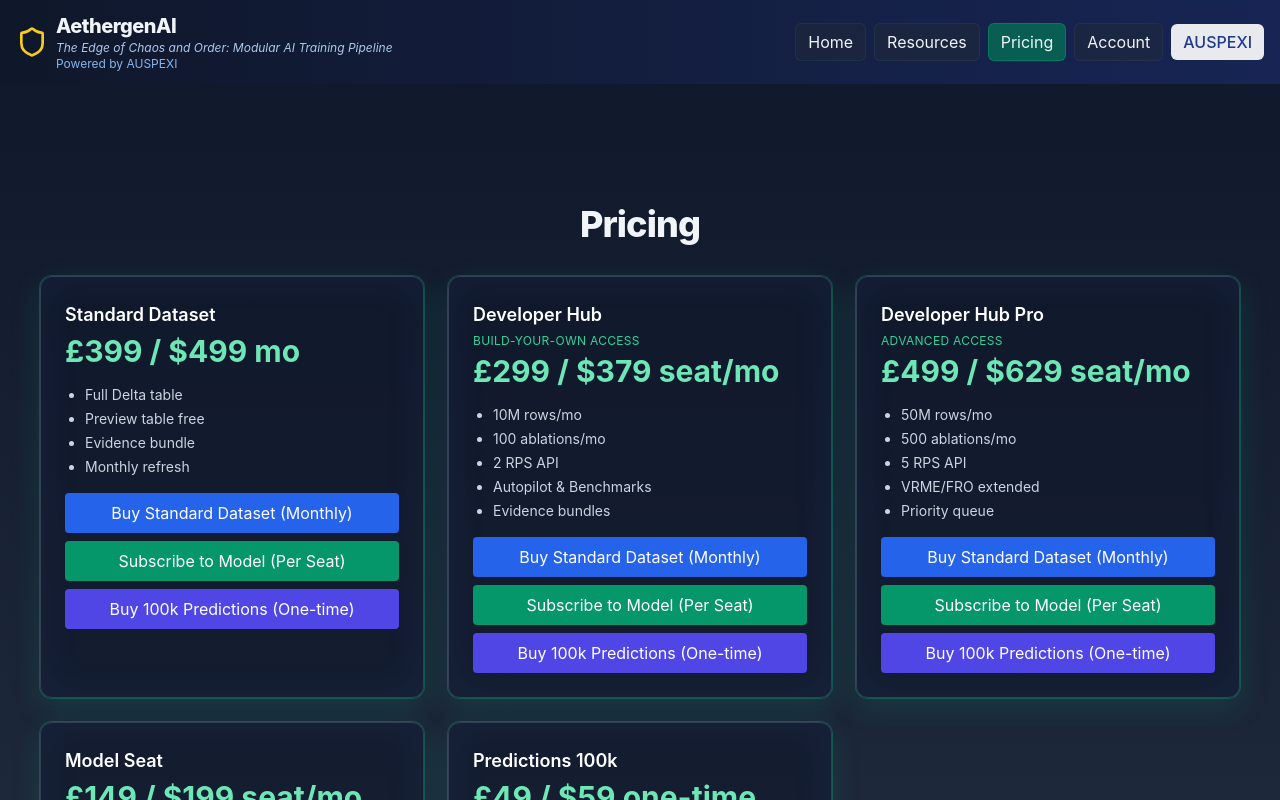
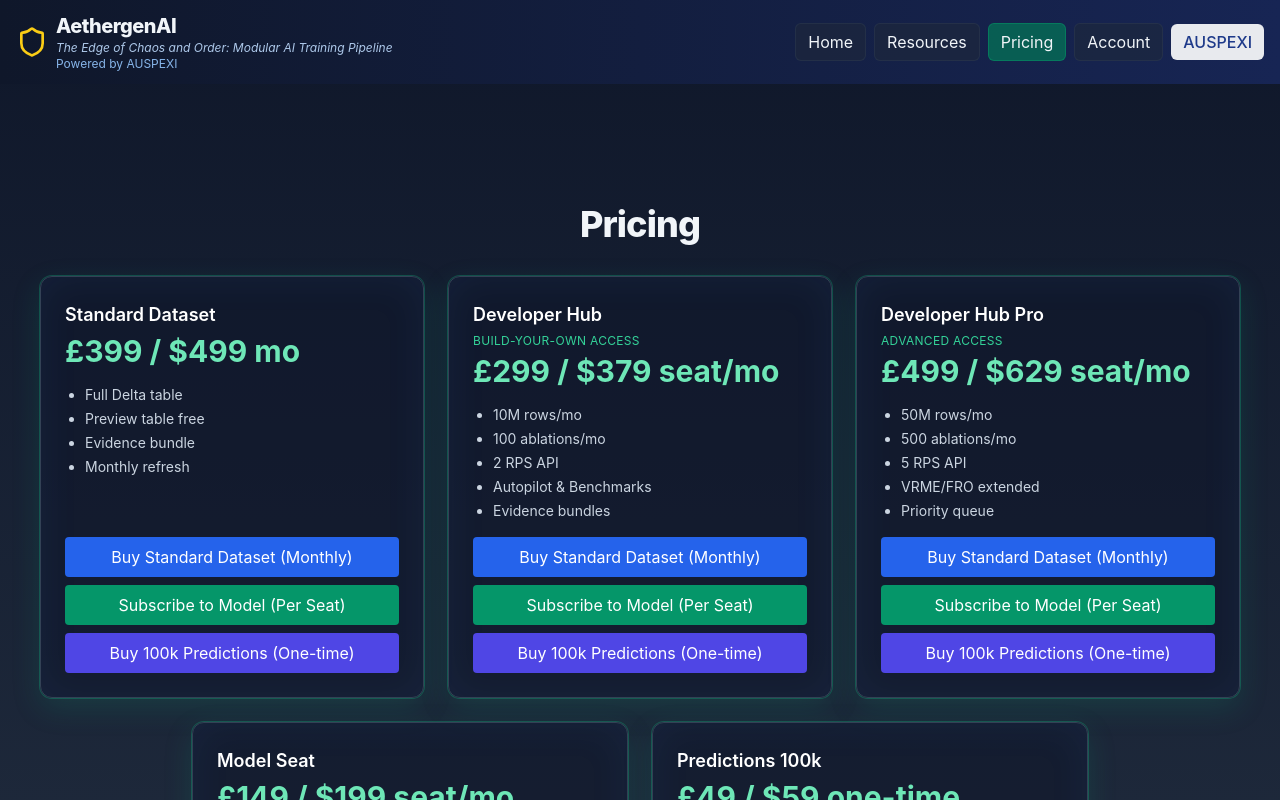
Before and after one commit to AUSPEXI/aethergenai, a React (Vite) app: page / in a window 1280 px wide. Both pictures are taken after a click on the button "Pricing". Shown: the top 800 px of the page. Built offline with nearby package versions, Linux system fonts and the light colour scheme; no server answers.

Commit message:
pricingpage

```diff
--- a/src/components/Marketing/PricingPage.tsx
+++ b/src/components/Marketing/PricingPage.tsx
@@ -6,14 +6,14 @@ type CardTheme = 'dark' | 'light';
 const Card: React.FC<{ title: string; price: string; features: string[]; cta?: React.ReactNode; highlight?: boolean; tagline?: string; theme?: CardTheme }>=({title, price, features, cta, highlight, tagline, theme='dark'})=>{
   const isDark = theme === 'dark';
   return (
-    <div className={`rounded-xl p-6 flex flex-col ${isDark ? 'bg-slate-900/60 text-white neon-card border border-slate-700' : 'bg-white border'}`}>
+    <div className={`rounded-xl p-6 flex flex-col h-full ${isDark ? 'bg-slate-900/60 text-white neon-card border border-slate-700' : 'bg-white border'}`}>
       <div className="text-lg font-semibold mb-1">{title}</div>
       {tagline && <div className={`text-xs mb-1 uppercase tracking-wide ${isDark ? 'text-emerald-400' : 'text-emerald-600'}`}>{tagline}</div>}
       <div className={`text-3xl font-bold mb-4 ${isDark ? 'text-emerald-300' : ''}`}>{price}</div>
       <ul className={`mb-4 list-disc pl-5 text-sm space-y-1 ${isDark ? 'text-slate-300' : 'text-slate-700'}`}>
         {features.map((f)=> <li key={f}>{f}</li>)}
       </ul>
-      {cta}
+      <div className="mt-auto">{cta}</div>
     </div>
   );
 };
@@ -22,7 +22,8 @@ const PricingPage: React.FC = () => {
   return (
     <div className="max-w-7xl mx-auto p-6 text-slate-100" id="pricing">
       <h2 className="text-4xl font-extrabold tracking-tight mb-8 text-center text-slate-100">Pricing</h2>
-      <div className="grid grid-cols-1 md:grid-cols-2 lg:grid-cols-3 gap-6">
+      {/* Top row of three aligned cards */}
+      <div className="grid grid-cols-1 md:grid-cols-3 gap-6 items-stretch">
         <Card
           title="Standard Dataset"
           price="£399 / $499 mo"
@@ -47,6 +48,9 @@ const PricingPage: React.FC = () => {
           cta={<BuyButtons modelSeatPriceId={import.meta.env.VITE_PRICE_DEVHUB_PRO as any} />}
           theme="dark"
         />
+      </div>
+      {/* Row of two centered under the three */}
+      <div className="grid grid-cols-1 md:grid-cols-2 gap-6 items-stretch md:max-w-4xl mx-auto mt-6">
         <Card
           title="Model Seat"
           price="£149 / $199 seat/mo"
```
